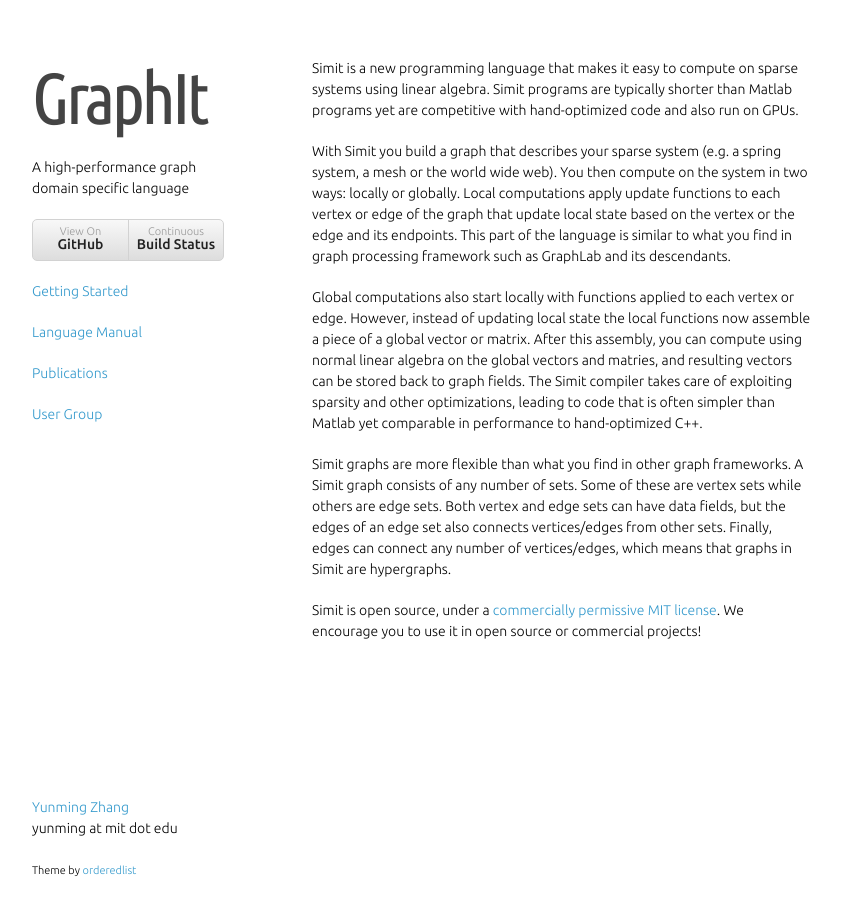
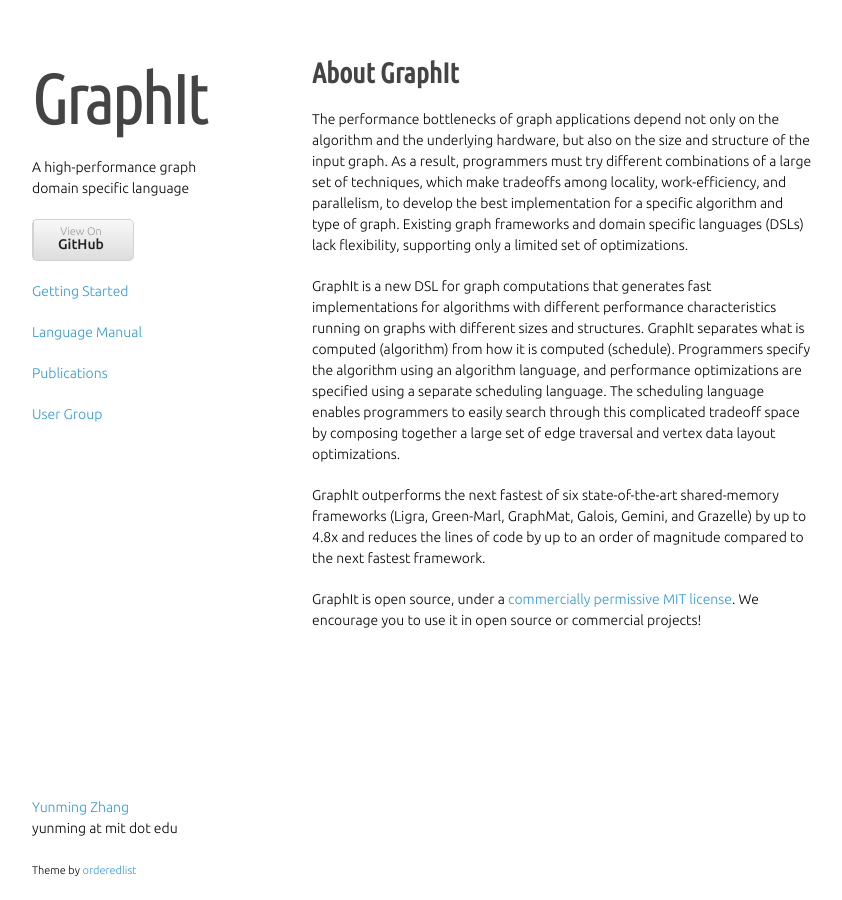
Before and after one commit to yunmingzhang17/yunmingzhang17.github.io, a Jekyll site: the page built from index.md, in a window 1280 px wide. Shown: the whole page, without its empty margins (218-1060 px from the left). Built offline with Jekyll 4.4.1, drawn with Linux system fonts in a browser that asks for light colours; nearby versions of some CDN libraries; some web fonts are replaced; library files that are not in the unit come from our copies.

Commit message:
editing the layout and links to github

```diff
--- a/CNAME
+++ /dev/null
@@ -1 +0,0 @@
-simit-lang.org
--- a/_layouts/post.html
+++ b/_layouts/post.html
@@ -30,8 +30,7 @@
         <a href="index"><h1 class="title"> GraphIt</h1></a>
         <p>A high-performance graph domain specific language</p>
         <ul>
-          <li><a href="http://github.com/simit-lang/simit">View On <strong>GitHub</strong></a></li>
-          <li><a href="http://builds.simit-lang.org">Continuous<strong>Build Status</strong></a></li>
+          <li><a href="http://github.com/yunmingzhang17/graphit">View On <strong>GitHub</strong></a></li>
         </ul>
         <p><a href="getting-started">Getting Started</a></p>
         <p><a href="language">Language Manual</a></p>
--- a/index.md
+++ b/index.md
@@ -6,32 +6,37 @@
 <meta name="Description" content="GraphIt - A High-
 Performance Graph Domain Specific Language">
 
-Simit is a new programming language that makes it easy to compute on sparse
-systems using linear algebra.  Simit programs are typically shorter than Matlab
-programs yet are competitive with hand-optimized code and also run on GPUs.
+# About GraphIt
 
-With Simit you build a graph that describes your sparse system (e.g. a spring
-system, a mesh or the world wide web). You then compute on the system in two
-ways: locally or globally. Local computations apply update functions to each
-vertex or edge of the graph that update local state based on the vertex or the
-edge and its endpoints. This part of the language is similar to what you find
-in graph processing framework such as GraphLab and its descendants.
+The performance bottlenecks of graph applications
+depend not only on the
+algorithm and the underlying hardware, but also on
+the size and structure of the input graph.
+As a result, programmers must try different combinations of a large
+set of techniques, which
+make tradeoffs among locality, work-efficiency, and parallelism, to develop the best implementation
+for a specific algorithm and type of graph.
+Existing graph frameworks and domain specific languages (DSLs) lack flexibility, supporting
+only a limited set of optimizations.
 
-Global computations also start locally with functions applied to each vertex or
-edge. However, instead of updating local state the local functions now assemble
-a piece of a global vector or matrix. After this assembly, you can compute
-using normal linear algebra on the global vectors and matries, and resulting
-vectors can be stored back to graph fields. The Simit compiler takes care of
-exploiting sparsity and other optimizations, leading to code that is often
-simpler than Matlab yet comparable in performance to hand-optimized C++.
+GraphIt is a new DSL
+for graph computations that generates fast implementations for algorithms
+with different performance characteristics running on graphs
+with different sizes and structures.
+GraphIt separates what is computed
+(algorithm) from how it is computed (schedule).
+Programmers specify the algorithm using an algorithm
+language, and performance optimizations are specified using a
+separate scheduling language.
+The scheduling language enables programmers
+to easily search through this complicated
+tradeoff space by composing together a large
+set of edge traversal and vertex data layout optimizations.
 
-Simit graphs are more flexible than what you find in other graph frameworks. A
-Simit graph consists of any number of sets. Some of these are vertex sets while
-others are edge sets. Both vertex and edge sets can have data fields, but the
-edges of an edge set also connects vertices/edges from other sets. Finally,
-edges can connect any number of vertices/edges, which means that graphs in
-Simit are hypergraphs.
+GraphIt outperforms the next fastest of six state-of-the-art shared-memory
+frameworks (Ligra, Green-Marl, GraphMat, Galois, Gemini, and Grazelle) by up to 4.8x and reduces the lines of code by up to an order of magnitude compared to the next fastest framework.
 
-Simit is open source, under a [commercially permissive MIT
+
+GraphIt is open source, under a [commercially permissive MIT
 license](https://github.com/simit-lang/simit/blob/master/LICENSE). We encourage
 you to use it in open source or commercial projects!
--- a/stylesheets/styles.css
+++ b/stylesheets/styles.css
@@ -117,7 +117,7 @@
 
   border-radius:5px;
   border:1px solid #d2d2d2;
-  width:190px;
+  width:100px;
 }
 
 header li {
```
Also changed, not shown: taco17.md (deleted, +0 -40 lines), 14 other files.
